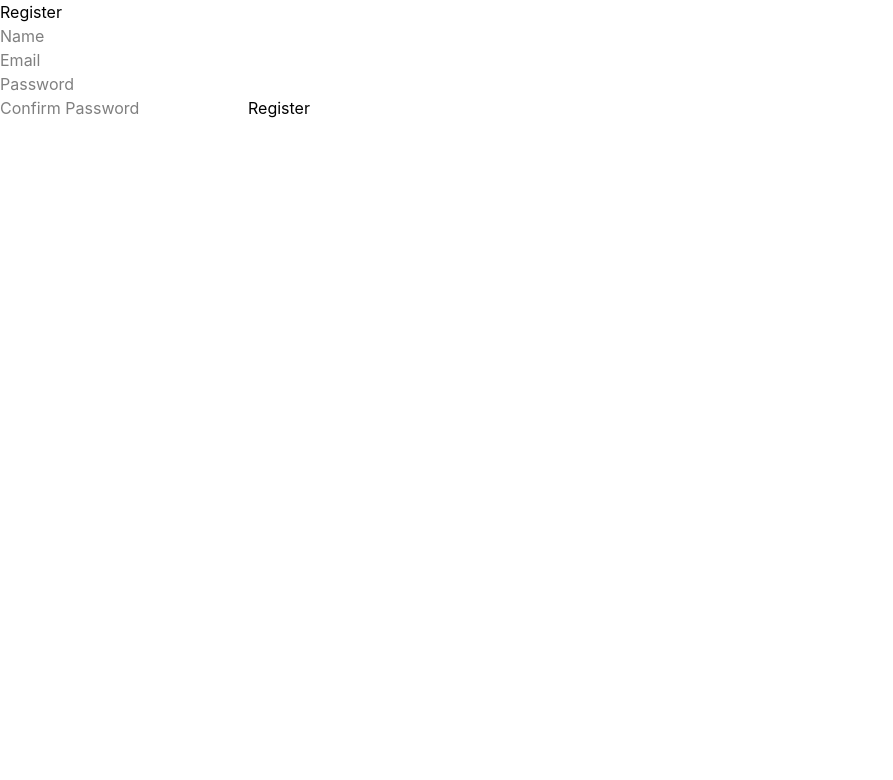
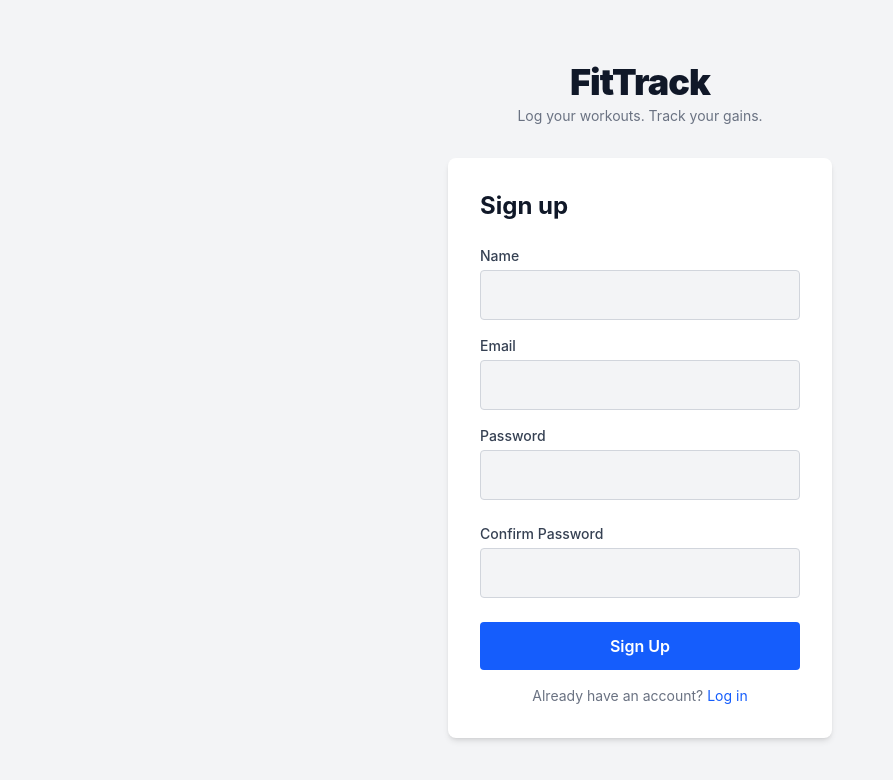
Before and after one commit to Lehas23/gym-tracker-frontend, a React (Vite) app: page /register in a window 1280 px wide. Shown: the top 780 px of the page, without its empty margins (0-893 px from the left). Built offline with nearby package versions, Linux system fonts and the light colour scheme.

Commit message:
Add sidebar navbar, AuthLayout, MainLayout, style profile and register pages

```diff
--- a/src/App.jsx
+++ b/src/App.jsx
@@ -12,11 +12,9 @@ import { useLocation } from "react-router-dom";
 
 function AppContent() {
   const location = useLocation();
-  const hideNavbar = ["/", "/register"].includes(location.pathname);
 
   return (
     <>
-      {!hideNavbar && <Navbar />}
       <Routes>
         <Route path="/" element={<Login />} />
         <Route path="/register" element={<Register />} />
--- /dev/null
+++ b/src/components/AuthLayout.jsx
@@ -0,0 +1,17 @@
+function AuthLayout({ children }) {
+  return (
+    <div className="min-h-screen flex flex-col items-center justify-center bg-gray-100">
+      <div className="text-center mb-8">
+        <h1 className="text-4xl font-black text-gray-900 tracking-tight">
+          FitTrack
+        </h1>
+        <p className="text-gray-500 text-sm mt-1">
+          Log your workouts. Track your gains.
+        </p>
+      </div>
+      <div className="bg-white p-8 rounded-lg w-96 shadow-md">{children}</div>
+    </div>
+  );
+}
+
+export default AuthLayout;
--- /dev/null
+++ b/src/components/MainLayout.jsx
@@ -0,0 +1,12 @@
+import Navbar from "./Navbar";
+
+function MainLayout({ children }) {
+  return (
+    <div className="flex min-h-screen bg-gray-100">
+      <Navbar />
+      <div className="flex-1 p-6">{children}</div>
+    </div>
+  );
+}
+
+export default MainLayout;
--- a/src/components/Navbar.jsx
+++ b/src/components/Navbar.jsx
@@ -2,14 +2,25 @@ import { Link } from "react-router-dom";
 
 function Navbar() {
   return (
-    <nav>
-      <Link to="/profile" style={{ marginRight: "16px" }}>
-        Profile
-      </Link>
-      <Link to="/templates" style={{ marginRight: "16px" }}>
-        Templates
-      </Link>
-    </nav>
+    <div className="w-56 min-h-screen bg-white shadow-md flex flex-col p-6">
+      <h1 className="text-xl font-black text-gray-900 tracking-tight mb-8">
+        FitTrack
+      </h1>
+      <nav className="flex flex-col gap-2">
+        <Link
+          to="/profile"
+          className="text-gray-600 hover:text-gray-900 hover:bg-gray-100 px-3 py-2 rounded transition-colors"
+        >
+          Profile
+        </Link>
+        <Link
+          to="/templates"
+          className="text-gray-600 hover:text-gray-900 hover:bg-gray-100 px-3 py-2 rounded transition-colors"
+        >
+          Templates
+        </Link>
+      </nav>
+    </div>
   );
 }
 
--- a/src/pages/ActiveWorkout.jsx
+++ b/src/pages/ActiveWorkout.jsx
@@ -2,6 +2,7 @@ import { useState, useEffect } from "react";
 import { useParams } from "react-router-dom";
 import { useNavigate } from "react-router-dom";
 import api from "../services/api";
+import MainLayout from "../components/MainLayout";
 
 function ActiveWorkout() {
   const [setEdits, setSetEdits] = useState({});
@@ -47,6 +48,7 @@ function ActiveWorkout() {
   }
 
   return (
+    <MainLayout>
       <div>
         <h1>{session.templateName}</h1>
         {session.exercises.map((exercise) => (
@@ -108,7 +110,9 @@ function ActiveWorkout() {
             <button
               onClick={() => {
                 if (
-                window.confirm("Are you sure you want to finish your session?")
+                  window.confirm(
+                    "Are you sure you want to finish your session?",
+                  )
                 ) {
                   fetchSession();
                   setShowRecap(true);
@@ -137,6 +141,7 @@ function ActiveWorkout() {
           </div>
         )}
       </div>
+    </MainLayout>
   );
 }
 
--- a/src/pages/Login.jsx
+++ b/src/pages/Login.jsx
@@ -1,6 +1,8 @@
 import { useState } from "react";
+import { useNavigate } from "react-router-dom";
+import { Link } from "react-router-dom";
 import api from "../services/api";
-import { useNavigate } from "react-router-dom";
+import AuthLayout from "../components/AuthLayout";
 
 function Login() {
   const [email, setEmail] = useState("");
@@ -10,37 +12,48 @@ function Login() {
   async function handleLogin() {
     const response = await api.post("/users/login", { email, password });
     localStorage.setItem("token", response.data.token);
+    localStorage.setItem("user", JSON.stringify(response.data.user));
     navigate("/profile");
   }
 
   return (
-    <div className="min-h-screen flex items-center justify-center bg-gray-900">
-      <div className="bg-gray-800 p-8 rounded-lg w-96">
-        <h1 className="text-3xl font-bold text-white mb-6 text-center">
-          Login
-        </h1>
+    <AuthLayout>
+      <h2 className="text-2xl font-bold text-gray-900 mb-6">Log In</h2>
+      <div className="mb-4">
+        <label className="block text-sm font-medium text-gray-700 mb-1">
+          Email
+        </label>
         <input
           type="email"
-          placeholder="Email"
           value={email}
           onChange={(e) => setEmail(e.target.value)}
-          className="w-full bg-gray-700 text-white p-3 rounded mb-4 outline-none"
+          className="w-full bg-gray-100 text-gray-900 p-3 rounded outline-none border border-gray-300 focus:ring-2 focus:ring-blue-500 focus:border-transparent"
         />
+      </div>
+      <div className="mb-6">
+        <label className="block text-sm font-medium text-gray-700 mb-1">
+          Password
+        </label>
         <input
           type="password"
-          placeholder="Password"
           value={password}
           onChange={(e) => setPassword(e.target.value)}
-          className="w-full bg-gray-700 text-white p-3 rounded mb-6 outline-none"
+          className="w-full bg-gray-100 text-gray-900 p-3 rounded outline-none border border-gray-300 focus:ring-2 focus:ring-blue-500 focus:border-transparent"
         />
-        <button
-          onClick={handleLogin}
-          className="w-full bg-blue-600 text-white p-3 rounded font-semibold hover:bg-blue-700"
-        >
-          Login
-        </button>
       </div>
-    </div>
+      <button
+        onClick={handleLogin}
+        className="w-full bg-blue-600 text-white p-3 rounded font-semibold hover:bg-blue-700 transition-colors cursor-pointer"
+      >
+        Login
+      </button>
+      <p className="text-center text-gray-500 text-sm mt-4">
+        New here?{" "}
+        <Link to="/register" className="text-blue-600 hover:underline">
+          Sign up
+        </Link>
+      </p>
+    </AuthLayout>
   );
 }
 
--- a/src/pages/Register.jsx
+++ b/src/pages/Register.jsx
@@ -1,6 +1,8 @@
 import { useState } from "react";
+import { useNavigate } from "react-router-dom";
+import { Link } from "react-router-dom";
 import api from "../services/api";
-import { useNavigate } from "react-router-dom";
+import AuthLayout from "../components/AuthLayout";
 
 function Register() {
   const [email, setEmail] = useState("");
@@ -26,47 +28,68 @@ function Register() {
   }
 
   return (
-    <div>
-      <h1>Register</h1>
-
+    <AuthLayout>
+      <h2 className="text-2xl font-bold text-gray-900 mb-6">Sign up</h2>
+      <div className="mb-4">
+        <label className="block text-sm font-medium text-gray-700 mb-1">
+          Name
+        </label>
         <input
           type="text"
-        placeholder="Name"
           value={name}
           onChange={(e) => setName(e.target.value)}
+          className="w-full bg-gray-100 text-gray-900 p-3 rounded outline-none border border-gray-300 focus:ring-2 focus:ring-blue-500 focus:border-transparent"
         />
-
-      <br />
-
+      </div>
+      <div className="mb-4">
+        <label className="block text-sm font-medium text-gray-700 mb-1">
+          Email
+        </label>
         <input
           type="email"
-        placeholder="Email"
           value={email}
           onChange={(e) => setEmail(e.target.value)}
+          className="w-full bg-gray-100 text-gray-900 p-3 rounded outline-none border border-gray-300 focus:ring-2 focus:ring-blue-500 focus:border-transparent"
         />
-
-      <br />
-
+      </div>
+      <div className="mb-6">
+        <label className="block text-sm font-medium text-gray-700 mb-1">
+          Password
+        </label>
         <input
           type="password"
-        placeholder="Password"
           value={password}
           onChange={(e) => setPassword(e.target.value)}
+          className="w-full bg-gray-100 text-gray-900 p-3 rounded outline-none border border-gray-300 focus:ring-2 focus:ring-blue-500 focus:border-transparent"
         />
-
-      <br />
-
+      </div>
+      <div className="mb-6">
+        <label className="block text-sm font-medium text-gray-700 mb-1">
+          Confirm Password
+        </label>
         <input
           type="password"
-        placeholder="Confirm Password"
           value={confirmPassword}
           onChange={(e) => setConfirmPassword(e.target.value)}
+          className="w-full bg-gray-100 text-gray-900 p-3 rounded outline-none border border-gray-300 focus:ring-2 focus:ring-blue-500 focus:border-transparent"
         />
+      </div>
 
-      {error && <p>{error}</p>}
+      {error && <p className="text-red-500 text-sm mb-4">{error}</p>}
 
-      <button onClick={handleRegister}>Register</button>
-    </div>
+      <button
+        onClick={handleRegister}
+        className="w-full bg-blue-600 text-white p-3 rounded font-semibold hover:bg-blue-700 transition-colors cursor-pointer"
+      >
+        Sign Up
+      </button>
+      <p className="text-center text-gray-500 text-sm mt-4">
+        Already have an account?{" "}
+        <Link to="/" className="text-blue-600 hover:underline">
+          Log in
+        </Link>
+      </p>
+    </AuthLayout>
   );
 }
 
--- a/src/pages/SessionDetail.jsx
+++ b/src/pages/SessionDetail.jsx
@@ -1,6 +1,7 @@
 import { useState, useEffect } from "react";
 import { useParams } from "react-router-dom";
 import api from "../services/api";
+import MainLayout from "../components/MainLayout";
 
 function SessionDetail() {
   const [session, setSession] = useState(null);
@@ -18,6 +19,7 @@ function SessionDetail() {
   if (!session) return <div>Loading...</div>;
 
   return (
+    <MainLayout>
       <div>
         <h1>{session.templateName}</h1>
         {session.exercises.map((exercise) => (
@@ -33,6 +35,7 @@ function SessionDetail() {
           </div>
         ))}
       </div>
+    </MainLayout>
   );
 }
 
--- a/src/pages/Templates.jsx
+++ b/src/pages/Templates.jsx
@@ -2,6 +2,7 @@ import { useState } from "react";
 import { useEffect } from "react";
 import { useNavigate } from "react-router-dom";
 import api from "../services/api";
+import MainLayout from "../components/MainLayout";
 
 function Templates() {
   const [templates, setTemplates] = useState([]);
@@ -30,6 +31,7 @@ function Templates() {
   }
 
   return (
+    <MainLayout>
       <div>
         <h1>Templates</h1>
         {templates.map((template) => (
@@ -64,6 +66,7 @@ function Templates() {
           </div>
         )}
       </div>
+    </MainLayout>
   );
 }
 
```
Also changed, not shown: src/pages/CreateTemplate.jsx (+9 -2 lines), src/pages/Profile.jsx (+34 -4 lines). Lines whose indentation alone changed are shown as unchanged.
